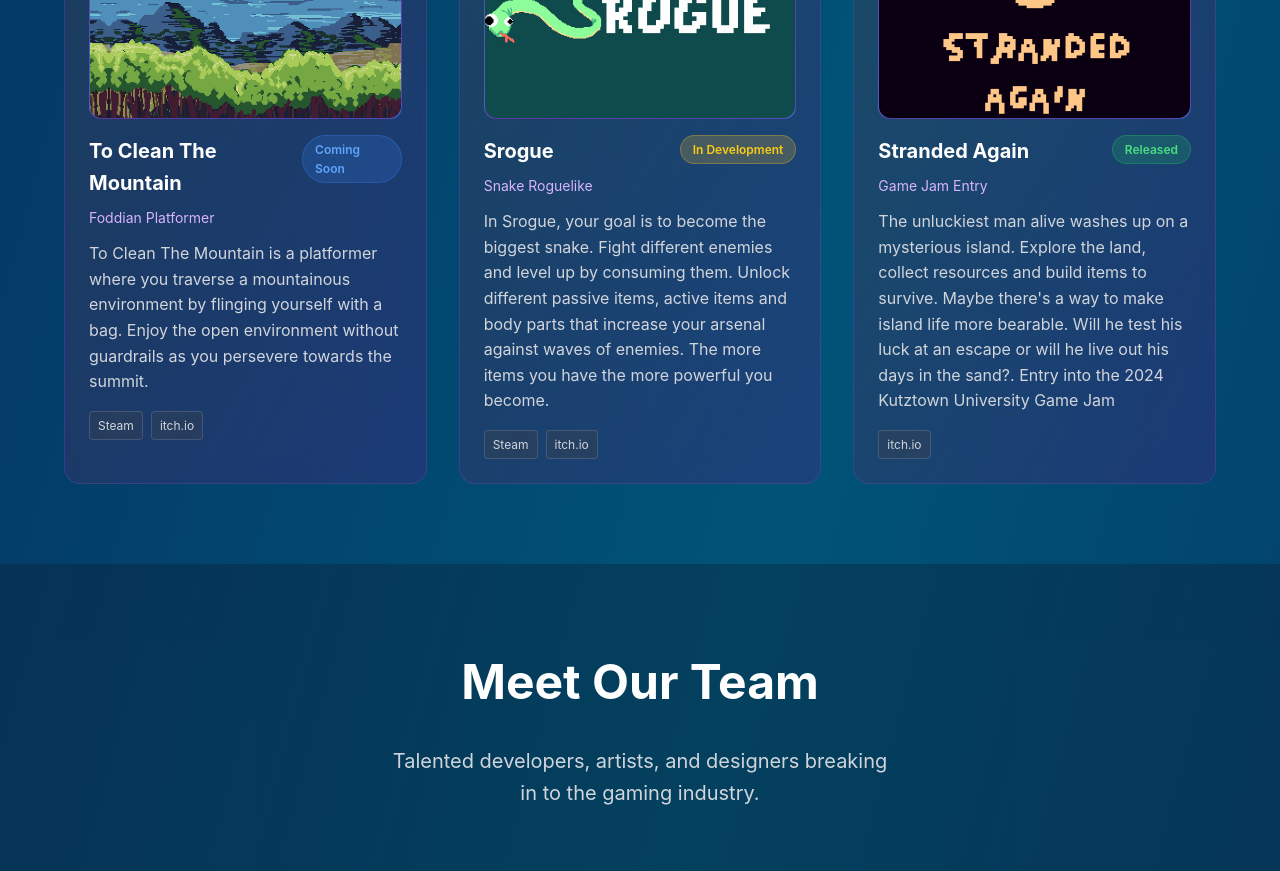
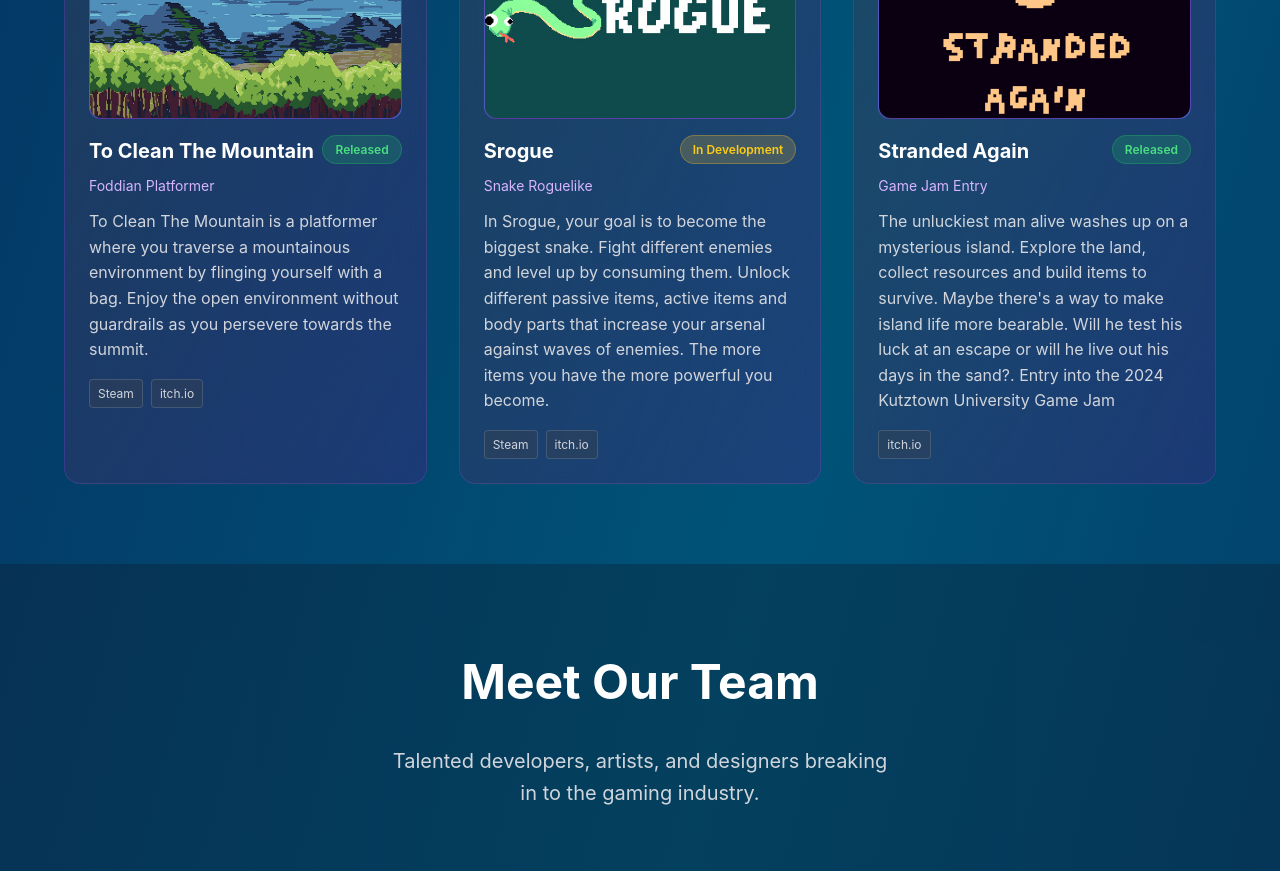
Before and after one commit to ct2sjk/Yinz_Studio_Website, a React (Vite) app: page / in a window 1280 px wide. Shown: the part 1380-2251 px from the top of the page. Built offline with nearby package versions, Linux system fonts and the light colour scheme.

Commit message:
Changed Status on TCTM
Changed status of TCTM from coming soon to released

```diff
--- a/src/App.tsx
+++ b/src/App.tsx
@@ -106,7 +106,7 @@ const GameStudioLanding: React.FC = () => {
         {
             title: "To Clean The Mountain",
             genre: "Foddian Platformer",
-            status: "Coming Soon",
+            status: "Released",
             description: "To Clean The Mountain is a platformer where you traverse a mountainous environment by flinging yourself with a bag. Enjoy the open environment without guardrails as you persevere towards the summit.",
             image: "/Images/TCTM_Project_Cover.jpg",
             platforms: ["Steam", "itch.io"]
```
